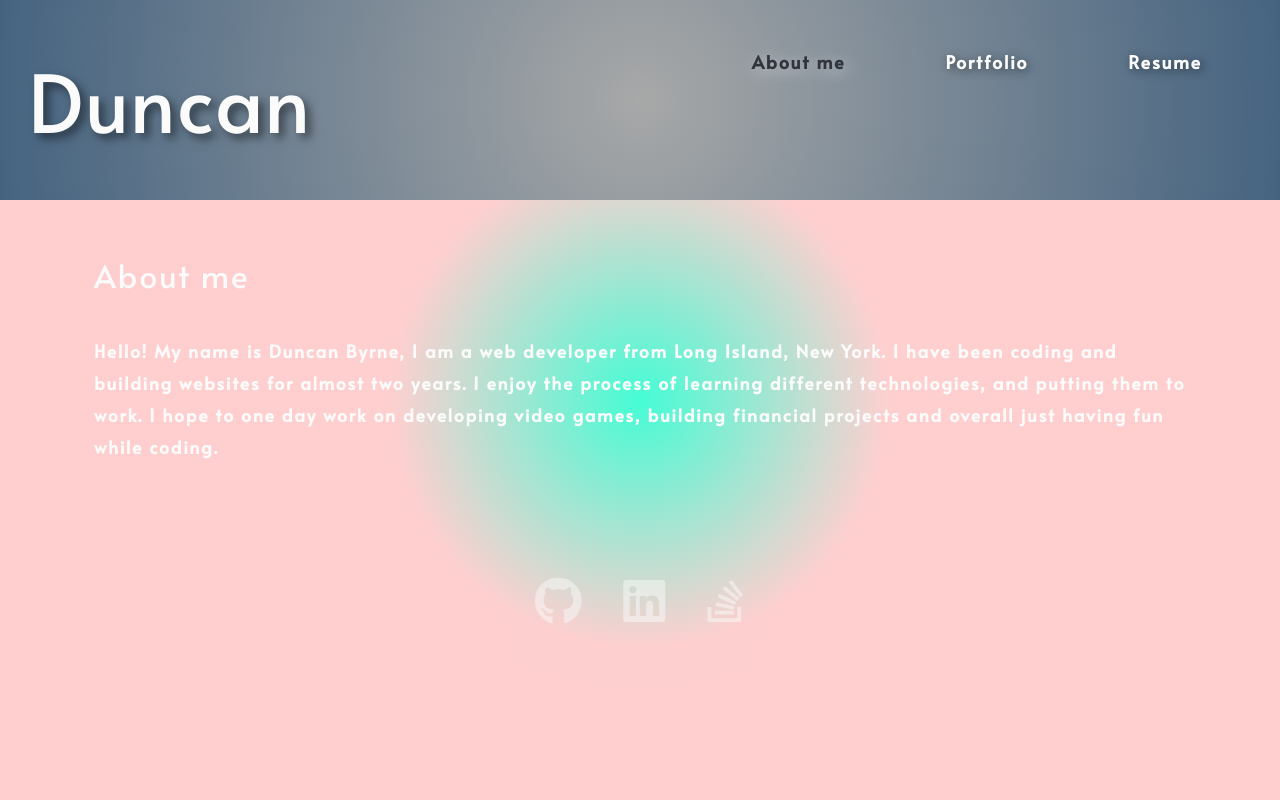
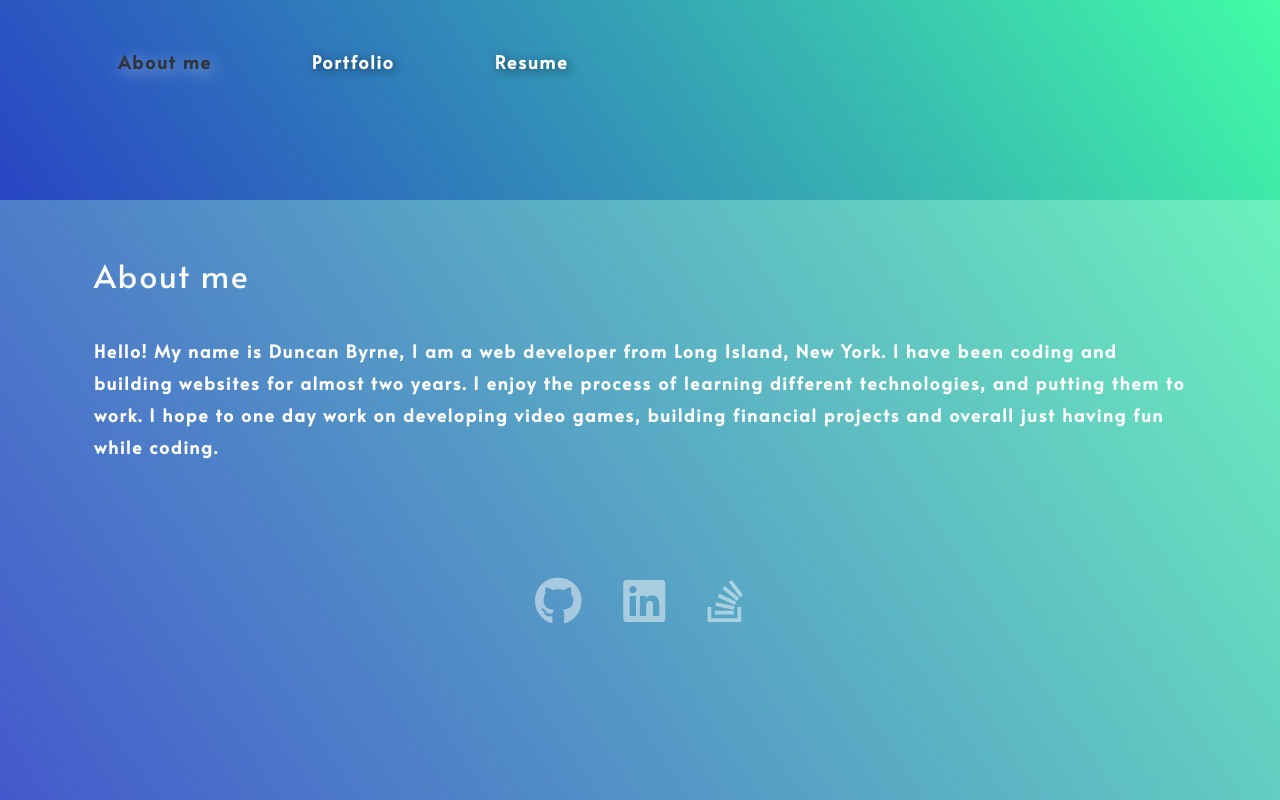
Before and after one commit to DuncanByrne/portfolio-update, a React (Create React App) app: page / in a window 1280 px wide. Built offline with nearby package versions, Linux system fonts and the light colour scheme; a web font is replaced by a local one.

Commit message:
removed name from the header and update the colors to look more vibrant

```diff
--- a/src/components/Header/index.js
+++ b/src/components/Header/index.js
@@ -5,7 +5,6 @@ function Header(props) {
 
   return (
     <header className="flex-row space-between px-1">
-      <h1>Duncan</h1>
       {props.children}
     </header>
   );
--- a/src/index.css
+++ b/src/index.css
@@ -8,16 +8,15 @@ main {
   --secondary: #31343d;
   --tertiary: #b12704;
   --light: #fafbfa;
-  --dark: radial-gradient(
-    circle,
-    rgba(167, 168, 168, 1) 0%,
-    rgba(69, 99, 128, 1) 100%
+  --dark: linear-gradient(
+    56deg,
+    rgba(34, 59, 195, 0.8463979341736695) 0%,
+    rgba(45, 253, 156, 0.686734068627451) 100%
   );
-  --darker: radial-gradient(
-    circle,
-    rgba(69, 252, 213, 1) 0%,
-    rgba(253, 29, 29, 0.21054359243697474) 33%,
-    rgba(252, 69, 116, 0.38421306022408963) 1000%
+  --darker: linear-gradient(
+    56deg,
+    rgba(34, 59, 195, 0.8463979341736695) 0%,
+    rgba(45, 253, 156, 0.686734068627451) 100%
   );
   --alpha: rgba(255, 255, 255, 0.7);
   --error: rgb(228, 46, 1);
```
